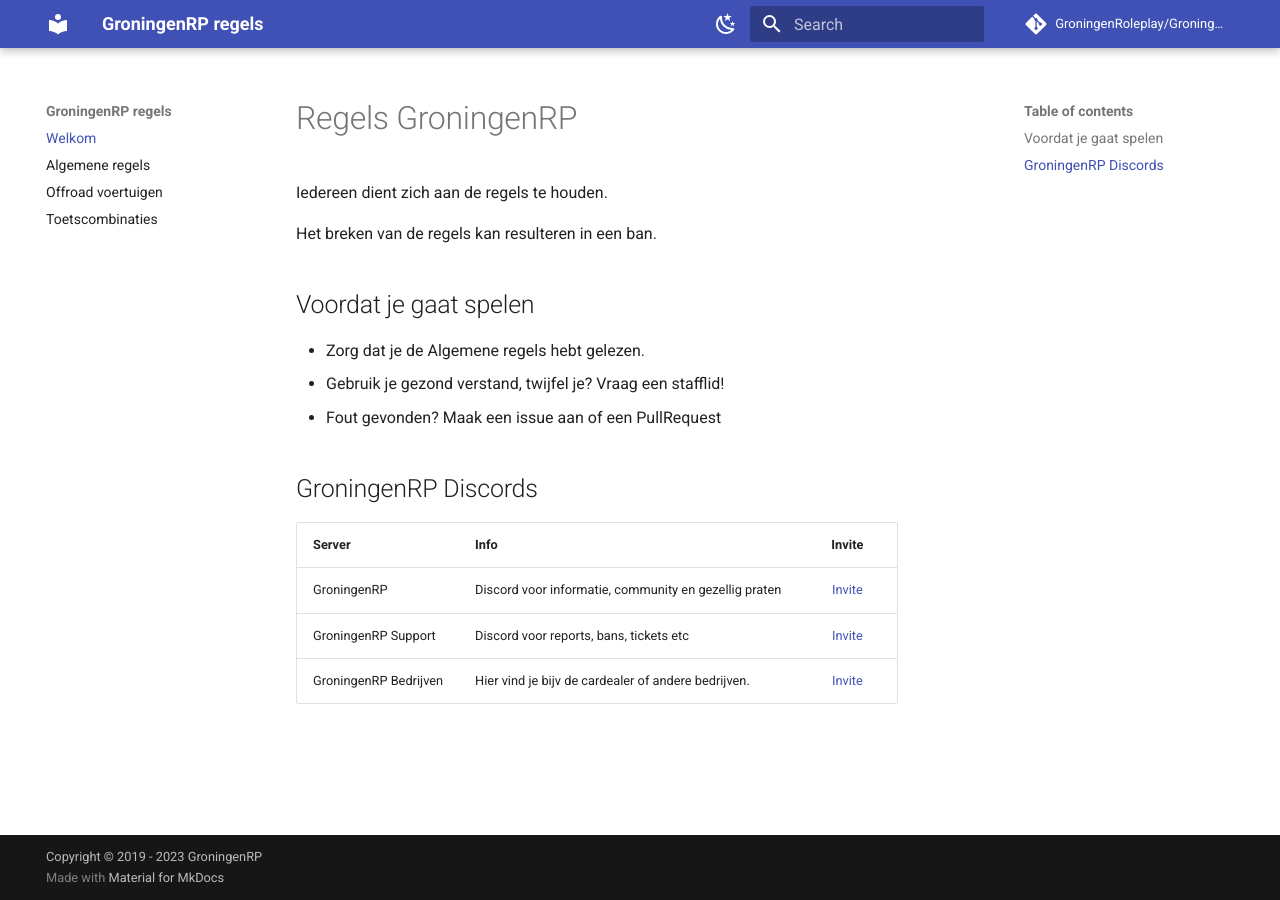
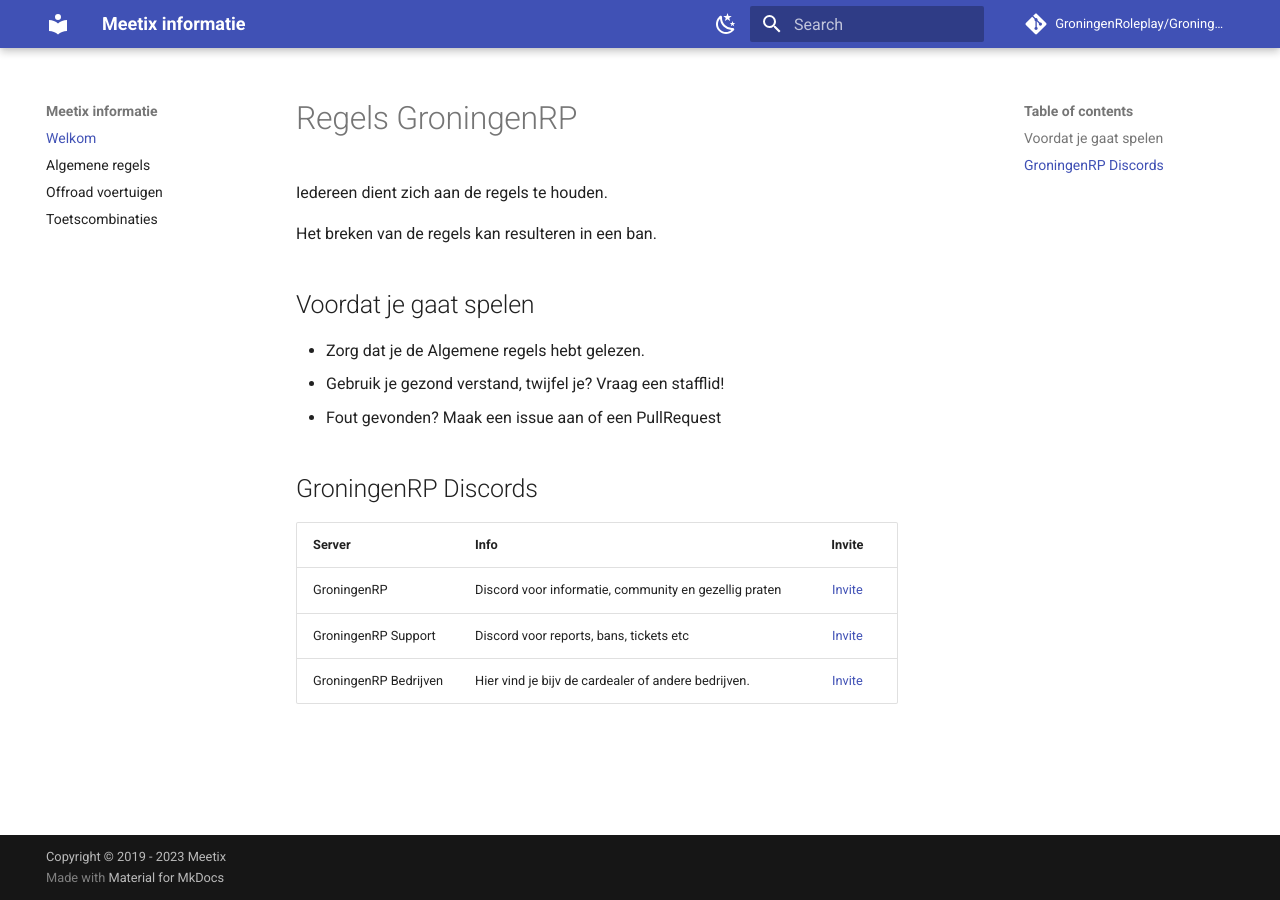
Before and after one commit to MeetixRP/Meetix-Informatie, an MkDocs documentation site: the page built from docs/index.md, in a window 1280 px wide. Built offline with MkDocs 1.6.1 and Material for MkDocs 9.7.7, drawn with Linux system fonts in a browser that asks for light colours; comment, search, counter and statistics services are not loaded.

Commit message:
Update mkdocs.yml

```diff
--- a/mkdocs.yml
+++ b/mkdocs.yml
@@ -1,7 +1,7 @@
 # Info
-site_name: GroningenRP Regels
-site_url: 'https://regels.groningenrp.nl/'
-site_description: 'GroningenRP regels'
+site_name: Meetix Informatie
+site_url: 'https://info.meetix.nl/'
+site_description: 'Meetix informatie'
 site_author: 'MeetixMedia'
 
 # Repo
@@ -10,12 +10,12 @@
 edit_uri: 'https://github.com/GroningenRoleplay/GroningenRP-Regels/tree/main/docs'
 
 # Copyright
-copyright: Copyright &copy; 2019 - 2023 GroningenRP
+copyright: Copyright &copy; 2019 - 2023 Meetix
 
 
 
 #Config
-site_name: GroningenRP regels
+site_name: Meetix informatie
 theme:
   name: material
 
```
